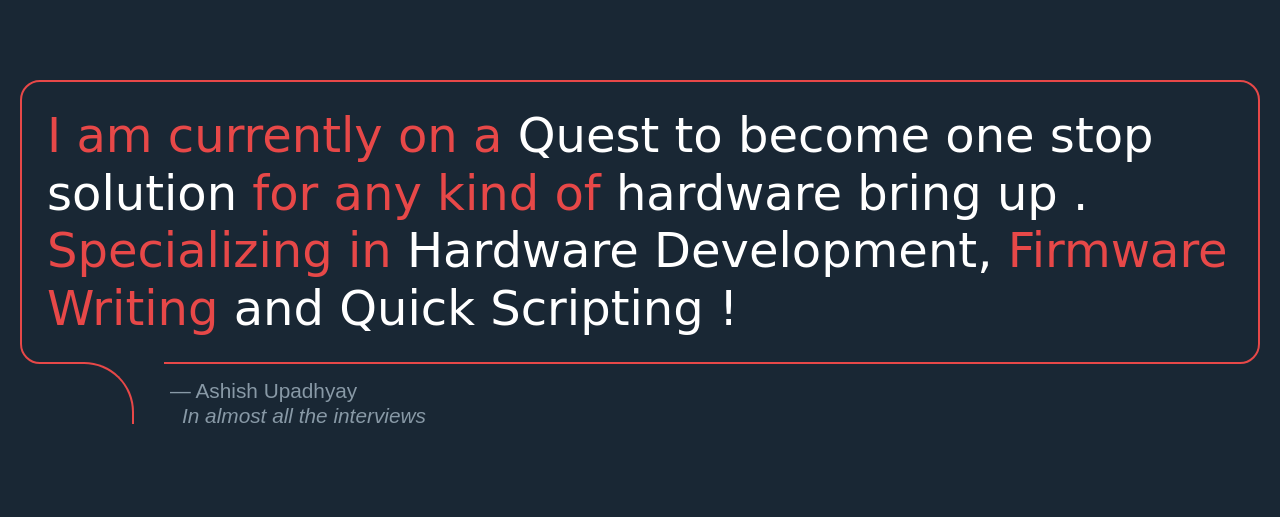
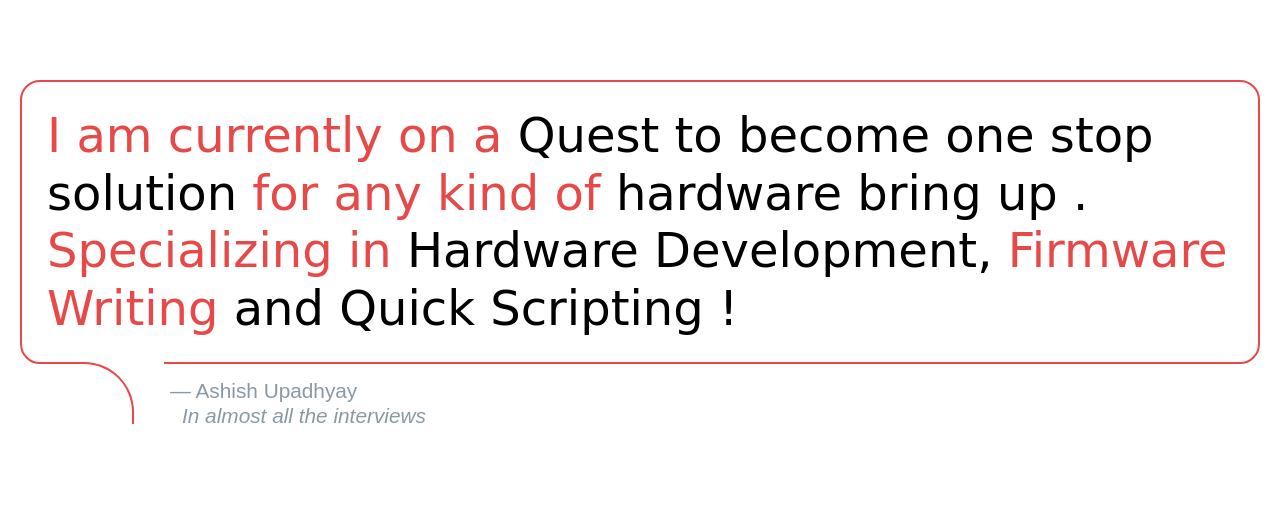
Before and after one commit to itsashishupadhyay/Hey_Ashish, a website built with Parcel: page index.html in a window 1280 px wide. Shown: the part 800-1317 px from the top of the page. Built offline with nearby package versions, Linux system fonts and the light colour scheme.

Commit message:
Back to light mode

```diff
--- a/css/main.css
+++ b/css/main.css
@@ -12,11 +12,11 @@
    ========================================================================== */
 
 html {
-  color: White;
+  color: black;
   font-size: 1rem;
   line-height: 1.4;
   /*background: linear-gradient(rgba(0, 0, 0, 0), rgba(0, 0, 0, 0)), url(../img/PgBck.jpg) no-repeat center center fixed;*/
-  background: #192734;
+  background: white;
   -webkit-background-size: cover;
   -moz-background-size: cover;
   -o-background-size: cover;
@@ -258,7 +258,7 @@ textarea {
   content:"";
   position: absolute;
   width: 80px;
-  border: 6px solid #192734;
+  border: 6px solid white;
   bottom: -3px;
   left: 50px;
   z-index: 2;
@@ -306,7 +306,7 @@ textarea {
 }
 
 .VideoEmbed:hover{
-  color: #FFFFFF ;
+  color: black ;
 }
 
 iframe {
--- a/index.html
+++ b/index.html
@@ -54,8 +54,8 @@
   <div class="blockquote-wrapper">
     <div class="blockquote">
       <h2>
-        I am currently on a <span style="color:#ffffff">Quest to become one stop solution</span> for any kind of  <span style="color:#ffffff">hardware bring up .</span><br>
-        Specializing in <span style="color:#ffffff">Hardware Development, </span> Firmware Writing  <span style="color:#ffffff">and Quick Scripting !</span>
+        I am currently on a <span style="color:black">Quest to become one stop solution</span> for any kind of  <span style="color:black">hardware bring up .</span><br>
+        Specializing in <span style="color:black">Hardware Development, </span> Firmware Writing  <span style="color:black">and Quick Scripting !</span>
       </h2>
       <h4>&mdash; Ashish Upadhyay<br><em>In almost all the interviews</em></h4>
     </div>
```
Also changed, not shown: favicon.ico.
